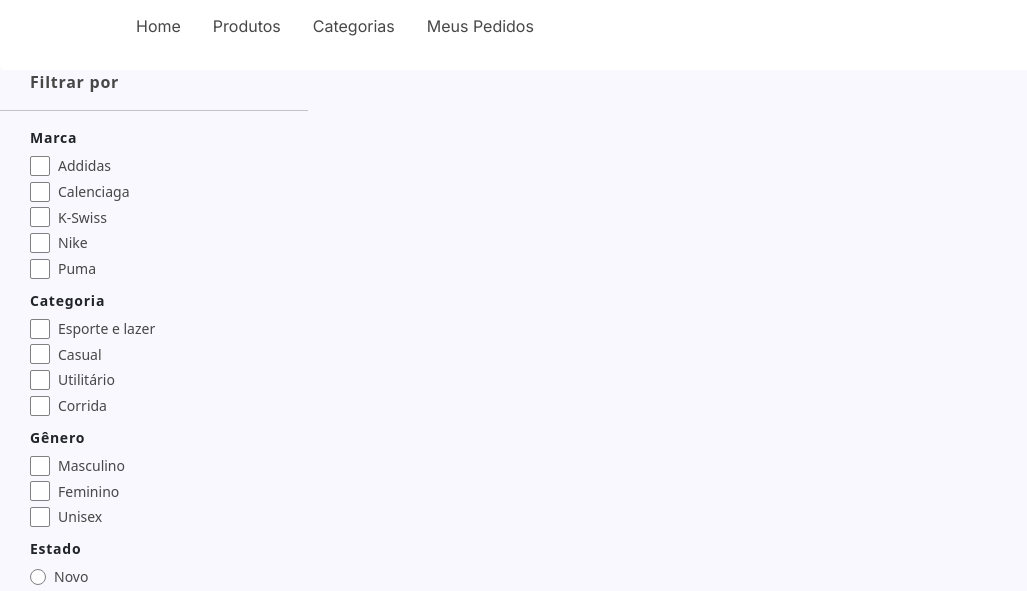
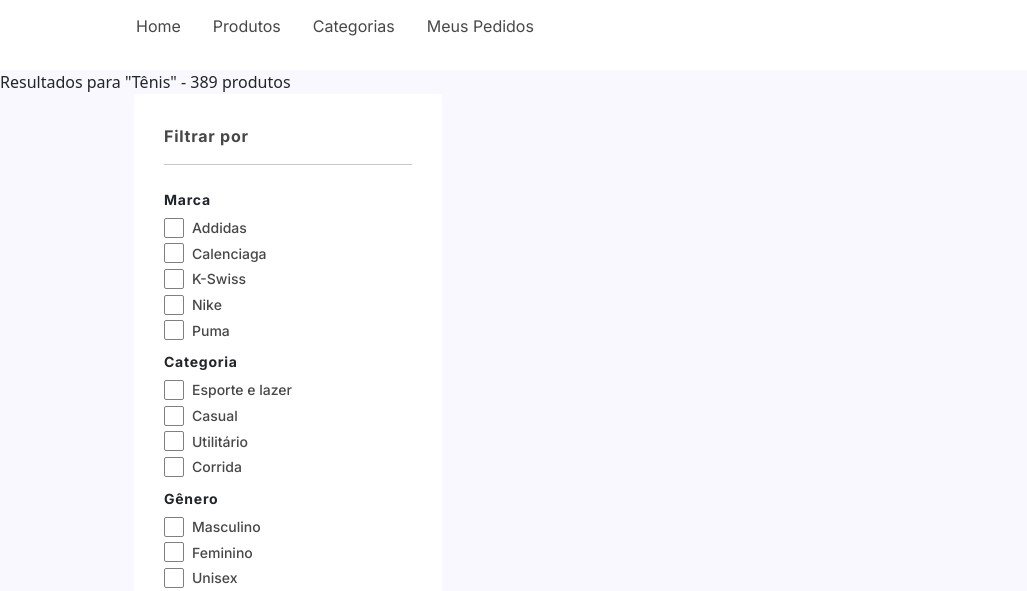
Before and after one commit to AlekGDEV/avaliacao-react, a React (Create React App) app in the folder e-commerce/: page /produtos in a window 1280 px wide. Shown: the part 354-945 px from the top of the page, without its empty margins (0-1027 px from the left). Built offline with nearby package versions, Linux system fonts and the light colour scheme.

Commit message:
Melhorando a pagina de produtos

```diff
--- a/e-commerce/src/components/FiltroProdutos/index.js
+++ b/e-commerce/src/components/FiltroProdutos/index.js
@@ -2,79 +2,85 @@
 import "./style.css"
 
 
-export default function FiltroProdutos ()
-{
+export default function FiltroProdutos() {
     return (
+        <div>
+            <div>
+                <span>Resultados para "Tênis" - 389 produtos</span>
 
-            <nav>
+            </div>
+            <nav className="navFilter">
                 <span className="textFilter">Filtrar por</span>
-                <hr/>
+                <hr className="linhaFilter" />
                 <div className="itens">
                     <div className="nav-categoria mb-1 mt-2">Marca</div>
                     <div className="checkbox">
-                        <input id="check_adidas" className="" type="checkbox"/>
+                        <input id="check_adidas" className="" type="checkbox" />
                         <label htmlFor="check_adidas">Addidas</label>
                     </div>
                     <div className="checkbox">
-                        <input id="check_calenciaga" className="" type="checkbox"/>
+                        <input id="check_calenciaga" className="" type="checkbox" />
                         <label htmlFor="check_calenciaga">Calenciaga</label>
                     </div>
                     <div className="checkbox">
-                        <input id="check_swiss" className="" type="checkbox"/>
+                        <input id="check_swiss" className="" type="checkbox" />
                         <label htmlFor="check_swiss">K-Swiss</label>
                     </div>
                     <div className="checkbox">
-                        <input id="check_nike" className="" type="checkbox"/>
+                        <input id="check_nike" className="" type="checkbox" />
                         <label htmlFor="check_nike">Nike</label>
                     </div>
                     <div className="checkbox">
-                        <input id="check_puma" className="" type="checkbox"/>
+                        <input id="check_puma" className="" type="checkbox" />
                         <label htmlFor="check_puma">Puma</label>
                     </div>
 
                     <div className="nav-categoria mb-1 mt-2">Categoria</div>
                     <div className="checkbox">
-                        <input id="check_esporte" className="" type="checkbox"/>
+                        <input id="check_esporte" className="" type="checkbox" />
                         <label htmlFor="check_esporte">Esporte e lazer</label>
                     </div>
                     <div className="checkbox">
-                        <input id="check_casual" className="" type="checkbox"/>
+                        <input id="check_casual" className="" type="checkbox" />
                         <label htmlFor="check_casual">Casual</label>
                     </div>
                     <div className="checkbox">
-                        <input id="check_utilitario" className="" type="checkbox"/>
+                        <input id="check_utilitario" className="" type="checkbox" />
                         <label htmlFor="check_utilitario">Utilitário</label>
                     </div>
                     <div className="checkbox">
-                        <input id="check_corrida" className="" type="checkbox"/>
+                        <input id="check_corrida" className="" type="checkbox" />
                         <label htmlFor="check_corrida">Corrida</label>
                     </div>
 
                     <div className="nav-categoria mb-1 mt-2">Gênero</div>
                     <div className="checkbox">
-                        <input id="check_masculino" className="" type="checkbox"/>
+                        <input id="check_masculino" className="" type="checkbox" />
                         <label htmlFor="check_masculino">Masculino</label>
                     </div>
                     <div className="checkbox">
-                        <input id="check_feminino" className="" type="checkbox"/>
+                        <input id="check_feminino" className="" type="checkbox" />
                         <label htmlFor="check_feminino">Feminino</label>
                     </div>
                     <div className="checkbox">
-                        <input id="check_unisex" className="" type="checkbox"/>
+                        <input id="check_unisex" className="" type="checkbox" />
                         <label htmlFor="check_unisex">Unisex</label>
                     </div>
                     <div className="nav-categoria mb-1 mt-2">Estado</div>
                     <div className="radio">
-                        <input id="radio_novo" name="estado" value="1" type="radio"/>
+                        <input id="radio_novo" name="estado" value="1" type="radio" />
                         <label htmlFor="radio_novo">Novo</label>
                     </div>
                     <div className="radio">
-                        <input id="radio_usado" name="estado" value="2" type="radio"/>
+                        <input id="radio_usado" name="estado" value="2" type="radio" />
                         <label htmlFor="radio_usado">Usado</label>
                     </div>
 
                 </div>
             </nav>
 
+        </div>
+
+
     )
 }
--- a/e-commerce/src/components/FiltroProdutos/style.css
+++ b/e-commerce/src/components/FiltroProdutos/style.css
@@ -1,9 +1,13 @@
-nav {
+.navFilter {
+    display: flex;
+    flex-direction: column;
+    background-color: #fff;
     width: 308px;
     border-radius: 4px;
+    margin-left: 134px;
 }
 
-hr {
+.linhaFilter{
     margin-left: 30px;
     margin-right: 30px;
 }
@@ -11,6 +15,7 @@
 .textFilter {
     margin-top: 30px ;
     margin-left: 30px;
+    font-family: 'Inter', sans-serif;
     font-size: 16px;
     line-height: 24px;
     letter-spacing: 0.75px;
@@ -23,6 +28,7 @@
 }
 
 .nav-categoria {
+    font-family: 'Inter', sans-serif;
     font-weight: 700;
     font-size: 14px;
     line-height: 22px;
@@ -30,6 +36,7 @@
 }
 
 label {
+    font-family: 'Inter', sans-serif;
     font-size: 14px;
     font-weight: 500;
     line-height: 22px;
@@ -73,7 +80,7 @@
     margin-bottom: 3px;
   }
 
-  .radio input:checked + label:before {
+.radio input:checked + label:before {
     box-sizing: border-box;
     background-color: #C92071;
     outline: #C92071 solid 1px;
```
